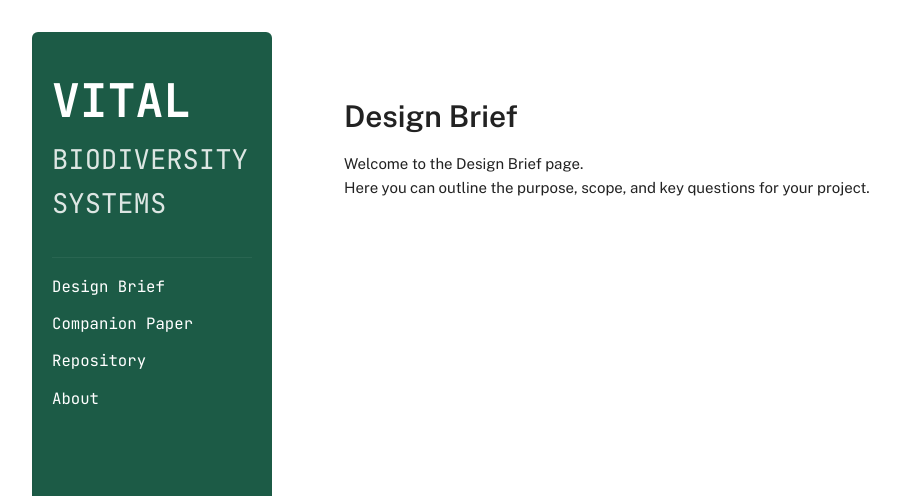
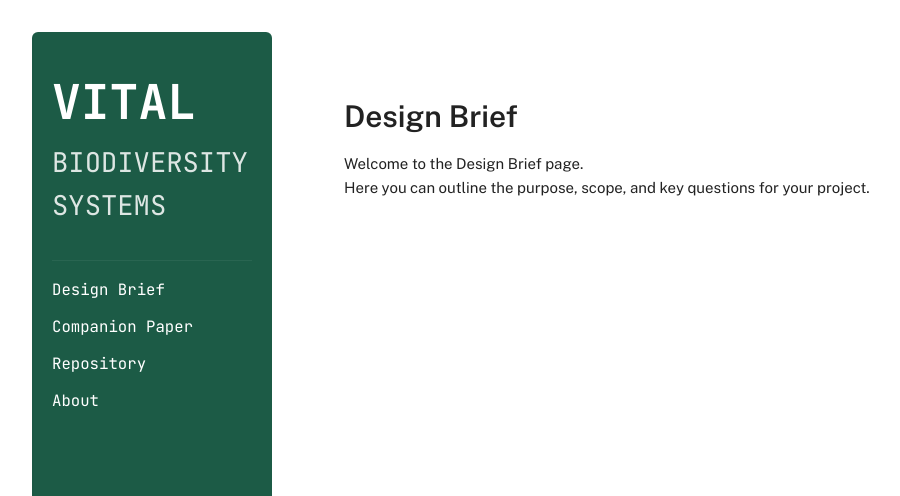
Before and after one commit to vitalbiodiversity/vitalbiodiversity.github.io, a Jekyll site: the page built from index.md, in a window 1280 px wide. Shown: the top 496 px of the page, without its empty margins (58-958 px from the left). Built offline with Jekyll 4.4.1, drawn with Linux system fonts in a browser that asks for light colours.

Commit message:
Update style.css

```diff
--- a/assets/css/style.css
+++ b/assets/css/style.css
@@ -84,7 +84,7 @@ body {
 
 /* Larger part of title */
 .site-title .title-large {
-  font-size: 2.9rem;   /* adjust bigger if needed */
+  font-size: 3rem;   /* adjust bigger if needed */
   font-weight: 700;
   margin-right: 0.25rem;
 }
```
